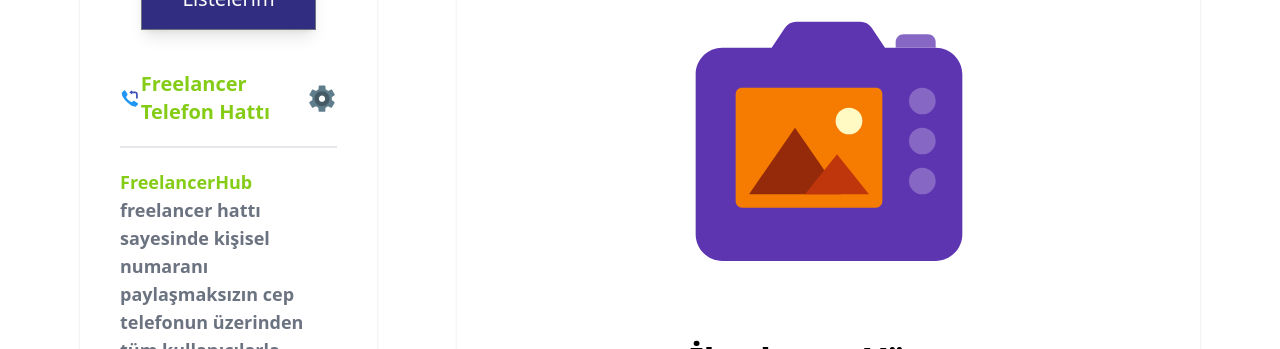
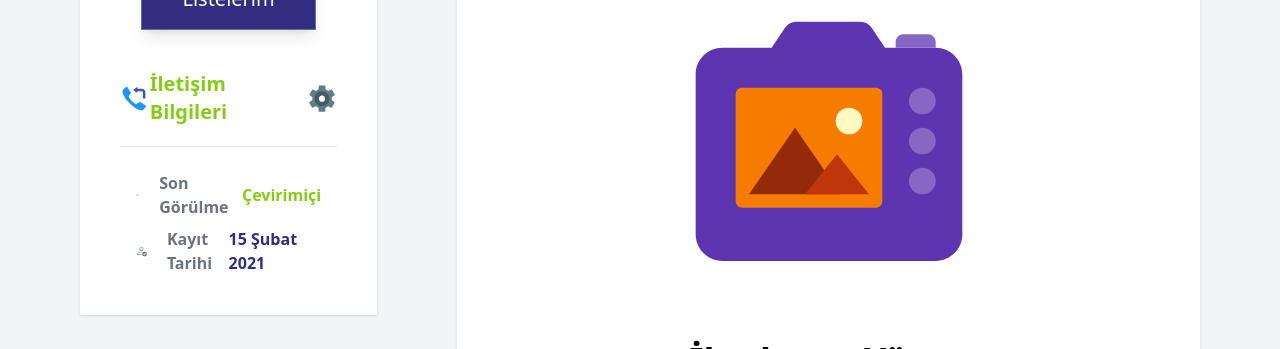
Before and after one commit to TarikSogukpinar/freelancehub, a Next.js app in the folder client/: page /dashboard in a window 1280 px wide. Shown: the part 547-896 px from the top of the page. Built offline with nearby package versions, Linux system fonts and the light colour scheme.

Commit message:
path edits made, folders and files moved

```diff
--- a/client/components/ProfileButton.jsx
+++ b/client/components/ProfileButton.jsx
@@ -88,7 +88,7 @@ export default function ProfileButton({ bgColor, userData }) {
             Profil
           </Link>
           <Link
-            href={"/settings"}
+            href={"/dashboard/settings"}
             className="flex justify-start items-center pr-10 text-gray-500 hover:text-indigo-900 font-bold"
           >
             <BsXDiamondFill className="mr-4 my-2" /> Ayarlar
--- a/client/components/dashboard/home/Sidebar.jsx
+++ b/client/components/dashboard/home/Sidebar.jsx
@@ -31,7 +31,10 @@ export default function Sidebar({ userData }) {
       <div className="profile mt-10 flex justify-center items-center relative bg-white p-4 col-span-3 col-start-2 px-10 py-15 w-full shadow">
         <div className="edit absolute top-5 right-5 flex justify-evenly items-center cursor-pointer hover:underline text-indigo-900">
           <AiFillEdit className="text-xl" />{" "}
-          <Link href={"/settings#general-settings"} className=" font-bold">
+          <Link
+            href={"/dashboard/settings#general-settings"}
+            className=" font-bold"
+          >
             Düzenle
           </Link>
         </div>
@@ -64,14 +67,14 @@ export default function Sidebar({ userData }) {
             <div className="flex justify-start items-center">
               <FcCallback className="text-3xl" />{" "}
               <span className="text-xl font-bold text-lime-500">
-                Freelancer Telefon Hattı
+                İletişim Bilgileri
               </span>
             </div>
-            <Link href={"/settings#contact"}>
+            <Link href={"/dashboard/settings#contact"}>
               <FcSettings className="text-3xl cursor-pointer" />
             </Link>
           </div>
-          <div className="py-5 mt-5 border-t-2 border-b-2 border-separate text-lg">
+          {/* <div className="py-5 mt-5 border-t-2 border-b-2 border-separate text-lg">
             <span className="text-lime-500 font-bold">FreelancerHub</span>{" "}
             <span className="font-semibold text-gray-500">
               freelancer hattı sayesinde kişisel numaranı paylaşmaksızın cep
@@ -82,8 +85,8 @@ export default function Sidebar({ userData }) {
               {" "}
               Üstelik ilk ay ücretsiz! 😉
             </p>
-          </div>
-          <div className="w-full p-4">
+          </div> */}
+          <div className="w-full p-4 border-t border-seperate mt-5">
             <div className="flex justify-between my-2">
               <div className="w-1/2 flex justify-start items-center font-semibold text-gray-500 cursor-default">
                 <BsEye /> <span className="pl-5">Son Görülme</span>
@@ -108,7 +111,10 @@ export default function Sidebar({ userData }) {
           <h2 className="text-xl font-bold">Hakkında</h2>{" "}
           <span className="flex justify-center items-center cursor-pointer hover:underline text-indigo-900">
             <AiFillEdit className="text-xl" />{" "}
-            <Link href={"/settings#general-settings"} className=" font-bold">
+            <Link
+              href={"/dashboard/settings#general-settings"}
+              className=" font-bold"
+            >
               Düzenle
             </Link>
           </span>
@@ -161,7 +167,7 @@ export default function Sidebar({ userData }) {
           </div>
           <div className="add-skils mt-5">
             <Link
-              href="/settings#experience"
+              href={"/dashboard/settings#experience"}
               className="py-1 px-4 border-lime-600 text-lime-600 border-2 m-1 rounded-md hover:border-indigo-900 hover:bg-indigo-900 hover:text-lime-400"
             >
               Ekle +
@@ -175,7 +181,10 @@ export default function Sidebar({ userData }) {
             </h2>{" "}
             <span className="flex justify-center items-center cursor-pointer hover:underline text-indigo-900">
               <AiFillEdit className="text-xl" />{" "}
-              <Link href={"/settings#education"} className=" font-bold">
+              <Link
+                href={"/dashboard/settings#education"}
+                className=" font-bold"
+              >
                 Düzenle
               </Link>
             </span>
--- a/client/src/pages/dashboard.js
+++ b/client/src/pages/dashboard/index.js
@@ -1,11 +1,11 @@
-import Navbar from "../../components/dashboard/Navbar";
-import Sidebar from "../../components/dashboard/home/Sidebar";
-import MainSection from "../../components/dashboard/home/MainSection";
-import Footer from "../../components/Footer";
+import Navbar from "../../../components/dashboard/Navbar";
+import Sidebar from "../../../components/dashboard/home/Sidebar";
+import MainSection from "../../../components/dashboard/home/MainSection";
+import Footer from "../../../components/Footer";
 import Head from "next/head";
 
 export default function Dashboard({ userData }) {
-  console.log(userData)
+  console.log(userData);
   return (
     <>
       <Head>
@@ -15,7 +15,7 @@ export default function Dashboard({ userData }) {
         <link rel="icon" href="/favicon.ico" />
       </Head>
       <Navbar userData={userData} />
-      <div className="flex justify-between items-center my-10">
+      <div className="flex justify-between items-center py-10 bg-gray-100">
         <Sidebar userData={userData} />
         <MainSection userData={userData} />
       </div>
```
Also changed, not shown: client/src/pages/dashboard/settings.js (renamed from client/src/pages/settings.js, +4 -4 lines), client/components/dashboard/settings/sidebarsections/BankAccount.jsx (renamed from client/components/dashboard/settings/sidebar/BankAccount.jsx), client/components/dashboard/settings/sidebarsections/GeneralSettings.jsx (renamed from client/components/dashboard/settings/sidebar/GeneralSettings.jsx), client/components/dashboard/settings/sidebarsections/NotificationSettings.jsx (renamed from client/components/dashboard/settings/sidebar/NotificationSettings.jsx), client/components/dashboard/settings/sidebarsections/Security.jsx (renamed from client/components/dashboard/settings/sidebar/Security.jsx).
